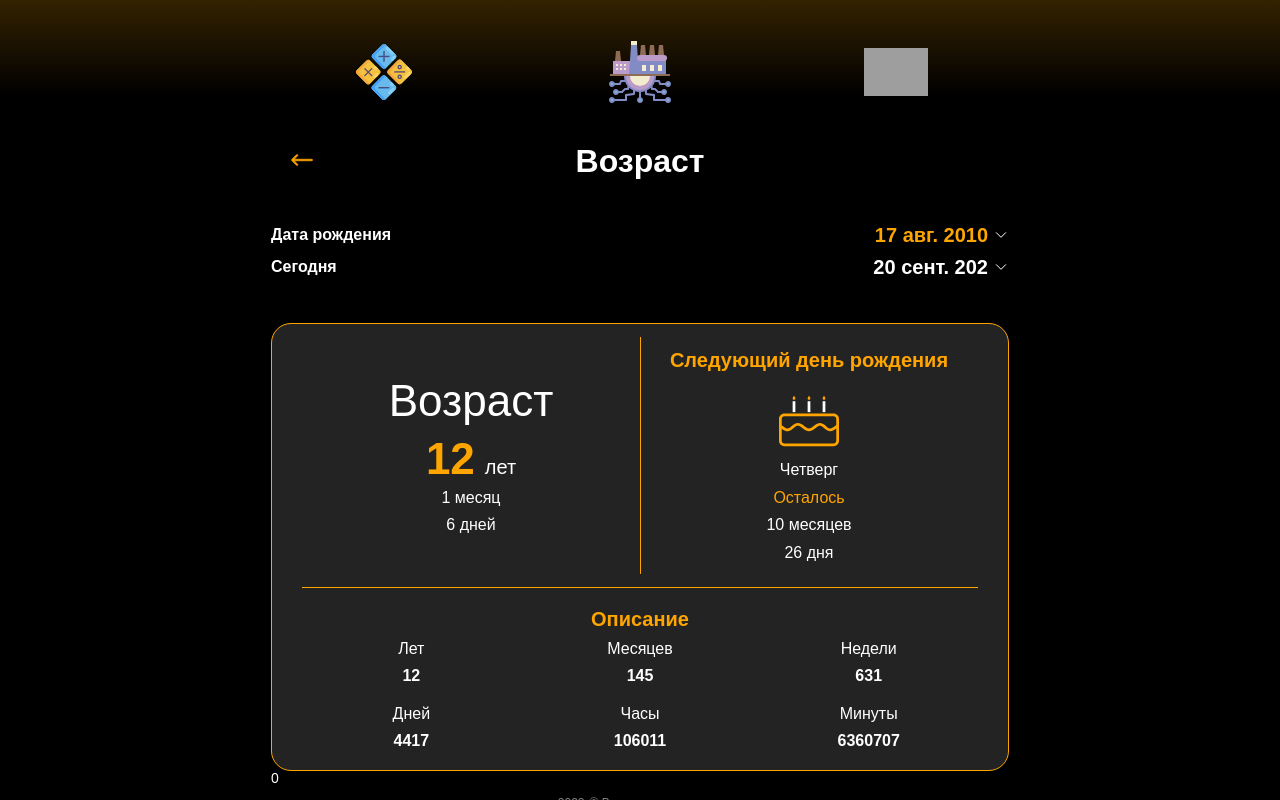
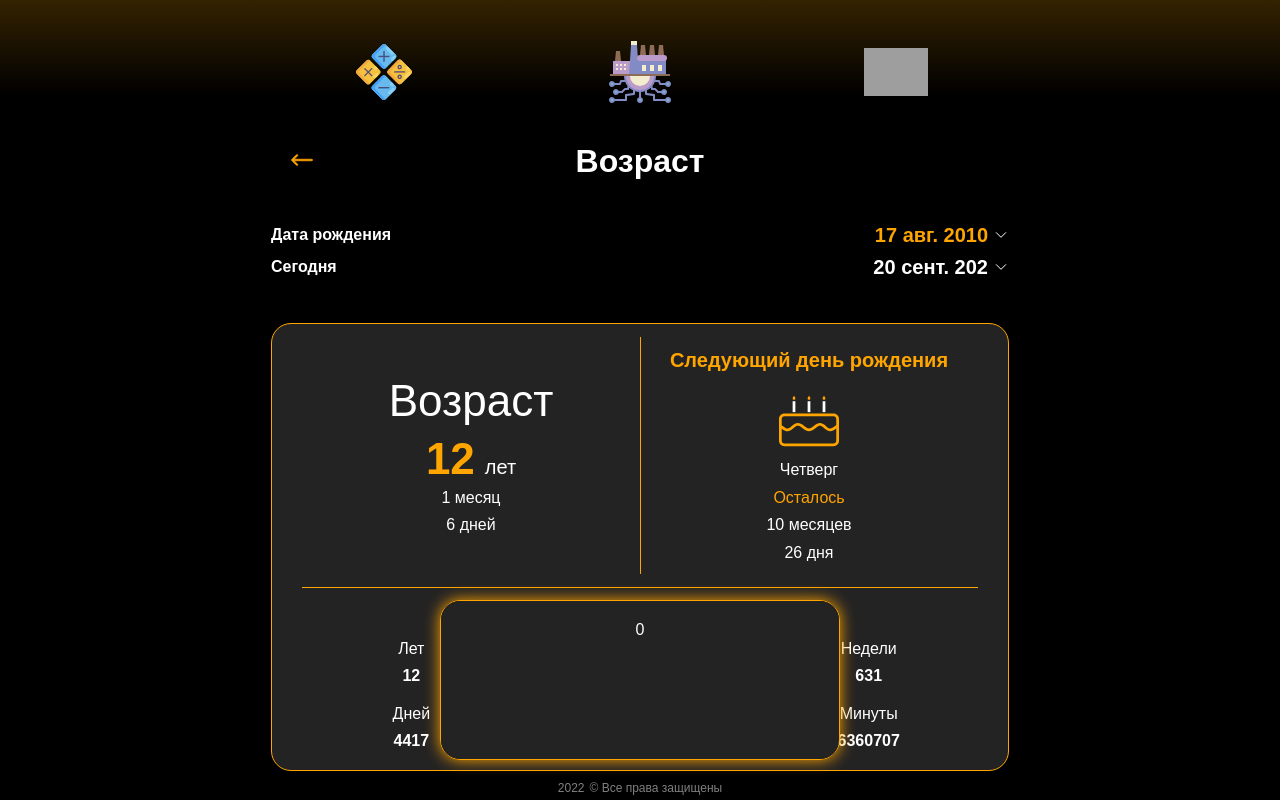
Before and after one commit to Yuri-Simonov/More_than_just_a_calculator, a React (Create React App) app: page /sections/age in a window 1280 px wide. Built offline with nearby package versions, Linux system fonts and the light colour scheme; grey boxes are pictures that could not be loaded; the HTML template or start-up script is replaced by a standard one.

Commit message:
непонятные наработки по слайдеру

```diff
--- a/src/app/components/common/modal_windows/choice_of_time.jsx
+++ b/src/app/components/common/modal_windows/choice_of_time.jsx
@@ -1,21 +1,38 @@
 import React from "react";
-import PropTypes from "prop-types";
+import { Swiper, SwiperSlide } from "swiper/react";
+// import SwiperCore from "swiper";
+import "swiper/swiper-bundle.css";
+// import PropTypes from "prop-types";
 
 const ChoiceOfTime = () => {
     // const classOfModal =
     //     "choice-time" + (openOrCloseModal ? "choice-time_active" : "");
 
+    const slides = [];
+
+    for (let i = 0; i < 5; i++) {
+        slides.push(
+            <SwiperSlide direction={"vertical"} key={`slide-${i}`}>
+                <div className="choice-time__item">{i}</div>
+            </SwiperSlide>
+        );
+    }
+
     return (
         <div className="choice-time choice-time_active">
             <div className="choice-time__body">
-                <div className="choice-time__item">1</div>
-                <div className="choice-time__item">2</div>
-                <div className="choice-time__item">3</div>
+                <div className="choice-time__items">
+                    <div className="own-swiper">
+                        <Swiper id="birthday" direction={"vertical"}>
+                            {slides}
+                        </Swiper>
+                    </div>
+                </div>
             </div>
         </div>
     );
 };
 
-ChoiceOfTime.propTypes = {};
+// ChoiceOfTime.propTypes = {};
 
 export default ChoiceOfTime;
--- a/src/app/components/common/swiper.jsx
+++ /dev/null
@@ -1,20 +0,0 @@
-import React from "react";
-import { Swiper, SwiperSlide } from "swiper/react";
-// import SwiperCore from "swiper";
-import "swiper/swiper-bundle.css";
-
-const OwnSwiper = () => {
-    const slides = [];
-
-    for (let i = 0; i < 5; i++) {
-        slides.push(<SwiperSlide key={`slide-${i}`}>{i}</SwiperSlide>);
-    }
-
-    return (
-        <>
-            <Swiper id="birthday">{slides}</Swiper>
-        </>
-    );
-};
-
-export default OwnSwiper;
--- a/src/app/components/pages/sections/age.jsx
+++ b/src/app/components/pages/sections/age.jsx
@@ -2,8 +2,8 @@ import React, { useEffect } from "react";
 import Title from "../../common/title";
 import arrowDown from "../../../images/svg/arrow_down.svg";
 import birthday from "../../../images/svg/birthday.svg";
-import OwnSwiper from "../../common/swiper";
 import { useTime } from "../../../hooks/useTime";
+import ChoiceOfTime from "../../common/modal_windows/choice_of_time";
 
 const Age = () => {
     const today = new Date();
@@ -114,7 +114,7 @@ const Age = () => {
                     </div>
                 </div>
             </section>
-            <OwnSwiper />
+            <ChoiceOfTime />
         </div>
     );
 };
--- /dev/null
+++ b/src/app/scss/blocks/swiper.scss
@@ -0,0 +1,3 @@
+.own-swiper {
+    width: 100%;
+}
--- a/src/app/scss/modals/choise_of_time.scss
+++ b/src/app/scss/modals/choise_of_time.scss
@@ -0,0 +1,37 @@
+.choice-time {
+    display: none;
+    &_active {
+        display: block;
+    }
+
+    &__body {
+        position: fixed;
+        z-index: 2;
+        width: 400px;
+        max-height: 20vh;
+        overflow: auto;
+        bottom: 5%;
+        left: 50%;
+        transform: translateX(-50%);
+        background-color: $gray-2;
+        border: 1px solid $orange;
+        border-radius: 20px;
+        padding: 20px;
+        box-shadow: 0px 0px 15px $orange;
+        @media (max-width: 576px), (max-height: 440px) {
+            width: calc(100vw - 30px);
+        }
+    }
+    &__items {
+        display: flex;
+        justify-content: space-evenly;
+        align-items: center;
+        gap: 20px;
+    }
+    &__item {
+        font-size: 16px;
+        line-height: 1.1;
+        font-weight: 500;
+        text-align: center;
+    }
+}
--- a/src/app/scss/style.scss
+++ b/src/app/scss/style.scss
@@ -36,6 +36,8 @@
 @import "blocks/error_prompt";
 // Подсекция с возрастом
 @import "blocks/age";
+// Свайпер (слайдер)
+@import "blocks/swiper";
 
 // Модалки =========================================================
 //
```
